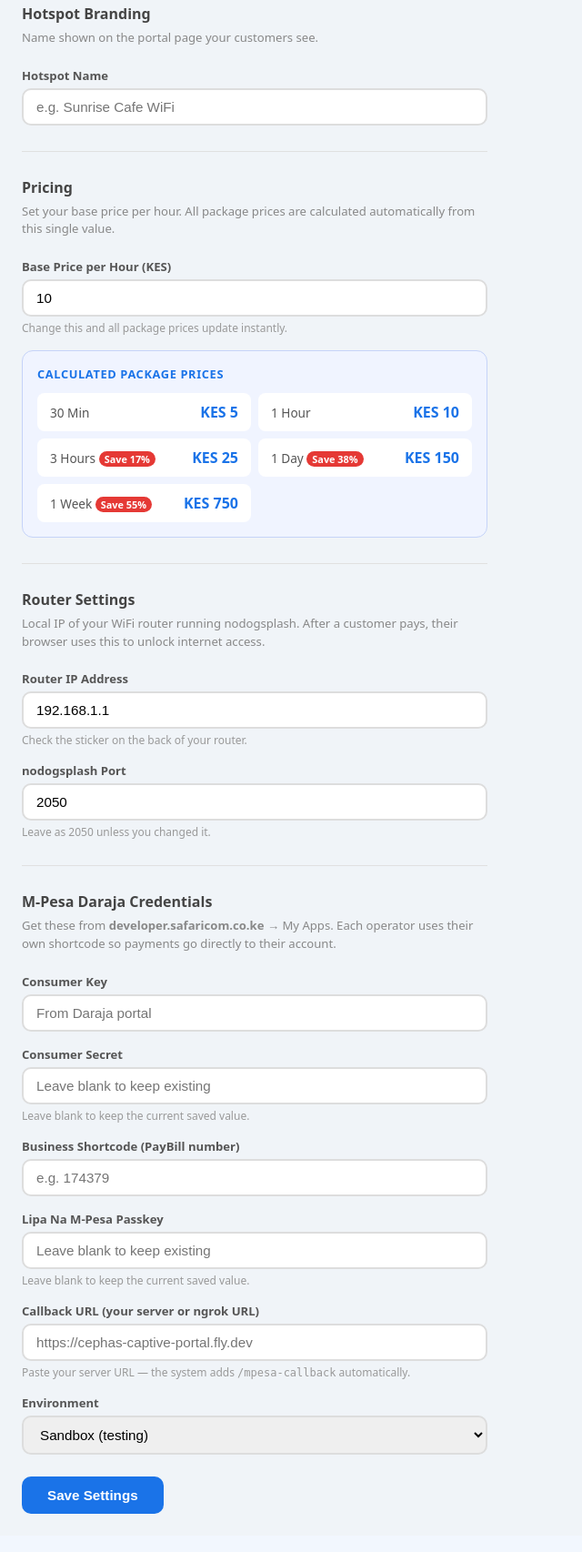
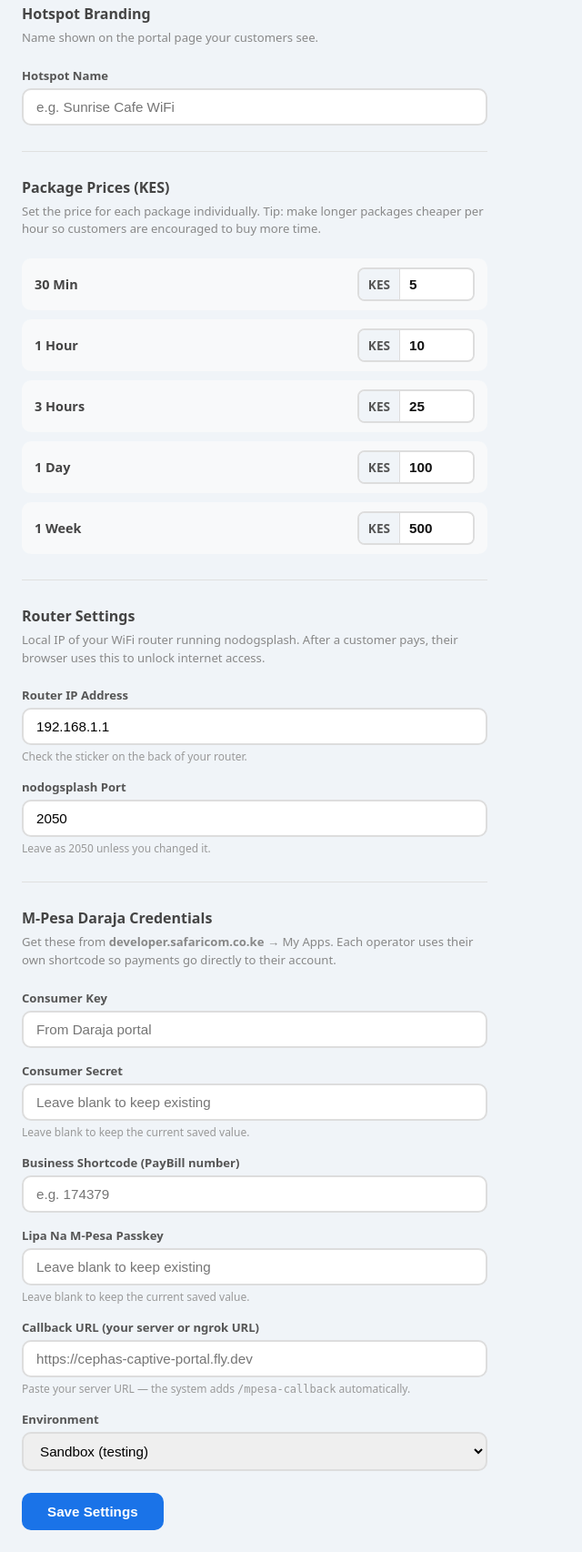
Before and after one commit to cephas88/captive-portal, a Flask app: page /admin in a window 1280 px wide. Shown: the part 161-1867 px from the top of the page at 91% size, without its empty margins (0-640 px from the left). Before the commit the page ends 1825 px from the top, so only its background shows below. Run offline with Flask 3, Linux system fonts and the light colour scheme; data that the repository does not hold is empty.

Commit message:
Manual price per package in admin panel

```diff
--- a/app.py
+++ b/app.py
@@ -22,13 +22,12 @@ database.init_db()
 
 
 def get_packages():
-    """Return packages with prices calculated from the current base price."""
+    """Return packages with prices loaded from admin settings (falls back to defaults)."""
     s = database.get_settings()
-    base = max(1, int(s.get("base_price") or Config.DEFAULT_BASE_PRICE))
     result = []
     for p in Config.PACKAGES:
-        price = max(1, round(base * p["multiplier"]))
-        result.append({**p, "price": price, "base_price": base})
+        price = int(s.get(f"price_{p['id']}") or p["default_price"])
+        result.append({**p, "price": price})
     return result
 
 
@@ -125,7 +124,6 @@ def admin():
 def admin_setup():
     fields = [
         "hotspot_name",
-        "base_price",
         "nds_host",
         "nds_port",
         "mpesa_consumer_key",
@@ -134,7 +132,7 @@ def admin_setup():
         "mpesa_passkey",
         "mpesa_callback_url",
         "mpesa_base_url",
-    ]
+    ] + [f"price_{p['id']}" for p in Config.PACKAGES]
     data = {f: request.form.get(f, "").strip() for f in fields}
 
     if data.get("mpesa_callback_url"):
--- a/templates/admin.html
+++ b/templates/admin.html
@@ -44,12 +44,13 @@
     .tab-content { display: none; }
     .tab-content.active { display: block; }
 
-    .price-preview { background: #f0f4ff; border: 1px solid #c5d3f8; border-radius: 12px; padding: 16px; margin-top: 4px; }
-    .preview-title { font-size: .8rem; font-weight: 700; color: #1a73e8; margin-bottom: 12px; text-transform: uppercase; letter-spacing: .05em; }
-    .preview-grid { display: grid; grid-template-columns: 1fr 1fr; gap: 8px; }
-    .preview-pkg { background: #fff; border-radius: 8px; padding: 10px 14px; display: flex; justify-content: space-between; align-items: center; }
-    .preview-pkg .pname { font-size: .85rem; color: #555; }
-    .preview-pkg .pprice { font-size: 1rem; font-weight: 800; color: #1a73e8; }
+    .pkg-price-grid { display: flex; flex-direction: column; gap: 10px; margin-bottom: 4px; }
+    .pkg-price-row { display: flex; align-items: center; justify-content: space-between; background: #f8f9fa; border-radius: 10px; padding: 10px 14px; }
+    .pkg-price-row label { font-size: .9rem; font-weight: 600; color: #444; margin: 0; }
+    .pkg-price-input-wrap { display: flex; align-items: center; border: 2px solid #ddd; border-radius: 8px; overflow: hidden; background: #fff; }
+    .pkg-price-input-wrap:focus-within { border-color: #1a73e8; }
+    .currency { padding: 7px 10px; background: #f0f4f8; font-size: .85rem; font-weight: 600; color: #555; border-right: 1px solid #ddd; }
+    .pkg-price-input-wrap input { border: none; outline: none; width: 80px; padding: 7px 10px; font-size: .95rem; font-weight: 700; color: #111; }
   </style>
 </head>
 <body>
@@ -110,18 +111,22 @@
       </div>
 
       <hr class="divider" />
-      <h2>Pricing</h2>
-      <p class="hint">Set your base price per hour. All package prices are calculated automatically from this single value.</p>
-      <div class="field">
-        <label>Base Price per Hour (KES)</label>
-        <input type="number" name="base_price" id="base_price" value="{{ settings.get('base_price', '10') }}" placeholder="10" min="1" />
-        <div class="hint-text">Change this and all package prices update instantly.</div>
-      </div>
-
-      <!-- Live price preview -->
-      <div class="price-preview" id="price-preview">
-        <div class="preview-title">Calculated Package Prices</div>
-        <div class="preview-grid" id="preview-grid"></div>
+      <h2>Package Prices (KES)</h2>
+      <p class="hint">Set the price for each package individually. Tip: make longer packages cheaper per hour so customers are encouraged to buy more time.</p>
+      <div class="pkg-price-grid">
+        {% set defaults = {'30min': 5, '1hr': 10, '3hr': 25, '1day': 100, '1week': 500} %}
+        {% set labels   = {'30min': '30 Min', '1hr': '1 Hour', '3hr': '3 Hours', '1day': '1 Day', '1week': '1 Week'} %}
+        {% for pkg_id, label in labels.items() %}
+        <div class="pkg-price-row">
+          <label>{{ label }}</label>
+          <div class="pkg-price-input-wrap">
+            <span class="currency">KES</span>
+            <input type="number" name="price_{{ pkg_id }}"
+                   value="{{ settings.get('price_' + pkg_id, defaults[pkg_id]) }}"
+                   min="1" placeholder="{{ defaults[pkg_id] }}" />
+          </div>
+        </div>
+        {% endfor %}
       </div>
 
       <hr class="divider" />
@@ -179,28 +184,6 @@
 </div>
 
 <script>
-  // Package definitions (multipliers must match config.py)
-  var PACKAGES = [
-    { name: "30 Min",  multiplier: 0.5,  discount: 0  },
-    { name: "1 Hour",  multiplier: 1,    discount: 0  },
-    { name: "3 Hours", multiplier: 2.5,  discount: 17 },
-    { name: "1 Day",   multiplier: 15,   discount: 38 },
-    { name: "1 Week",  multiplier: 75,   discount: 55 },
-  ];
-
-  function updatePricePreview() {
-    var base = Math.max(1, parseInt(document.getElementById('base_price').value) || 10);
-    var grid = document.getElementById('preview-grid');
-    grid.innerHTML = PACKAGES.map(function(p) {
-      var price = Math.max(1, Math.round(base * p.multiplier));
-      var badge = p.discount > 0 ? ' <span style="background:#e53935;color:#fff;font-size:.68rem;font-weight:800;padding:1px 6px;border-radius:10px;">Save ' + p.discount + '%</span>' : '';
-      return '<div class="preview-pkg"><span class="pname">' + p.name + badge + '</span><span class="pprice">KES ' + price + '</span></div>';
-    }).join('');
-  }
-
-  document.getElementById('base_price').addEventListener('input', updatePricePreview);
-  updatePricePreview(); // Show on load
-
   document.querySelectorAll('.tab').forEach(function(tab) {
     tab.addEventListener('click', function() {
       document.querySelectorAll('.tab').forEach(function(t) { t.classList.remove('active'); });
--- a/templates/portal.html
+++ b/templates/portal.html
@@ -27,9 +27,6 @@
       <div class="package-grid">
         {% for pkg in packages %}
         <button class="package-card" data-id="{{ pkg.id }}" data-price="{{ pkg.price }}" data-name="{{ pkg.name }}">
-          {% if pkg.discount_pct > 0 %}
-          <span class="pkg-badge">Save {{ pkg.discount_pct }}%</span>
-          {% endif %}
           <span class="pkg-name">{{ pkg.name }}</span>
           <span class="pkg-price">KES {{ pkg.price }}</span>
           <span class="pkg-speed">{{ pkg.speed }}</span>
```
Also changed, not shown: config.py (+7 -12 lines).
